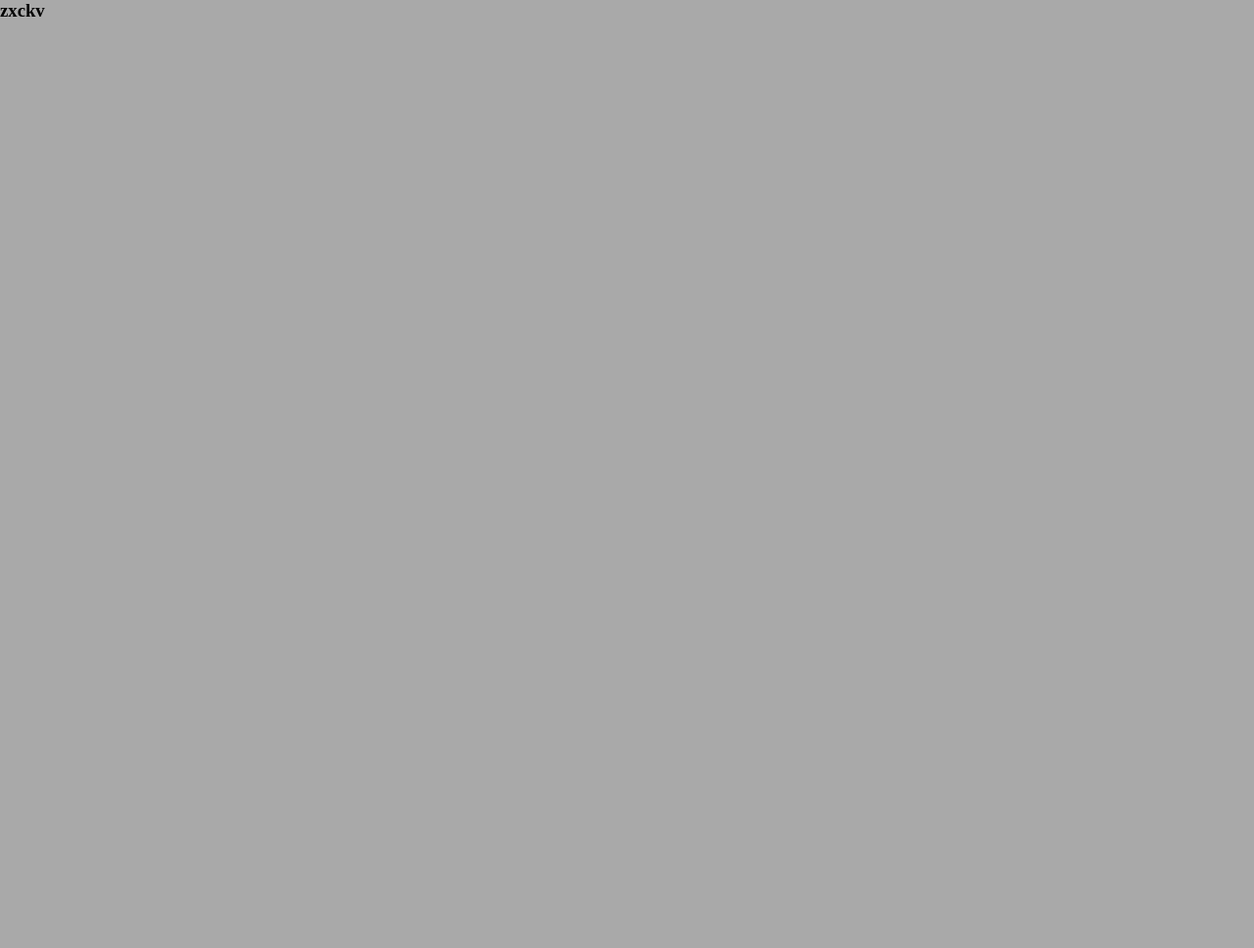
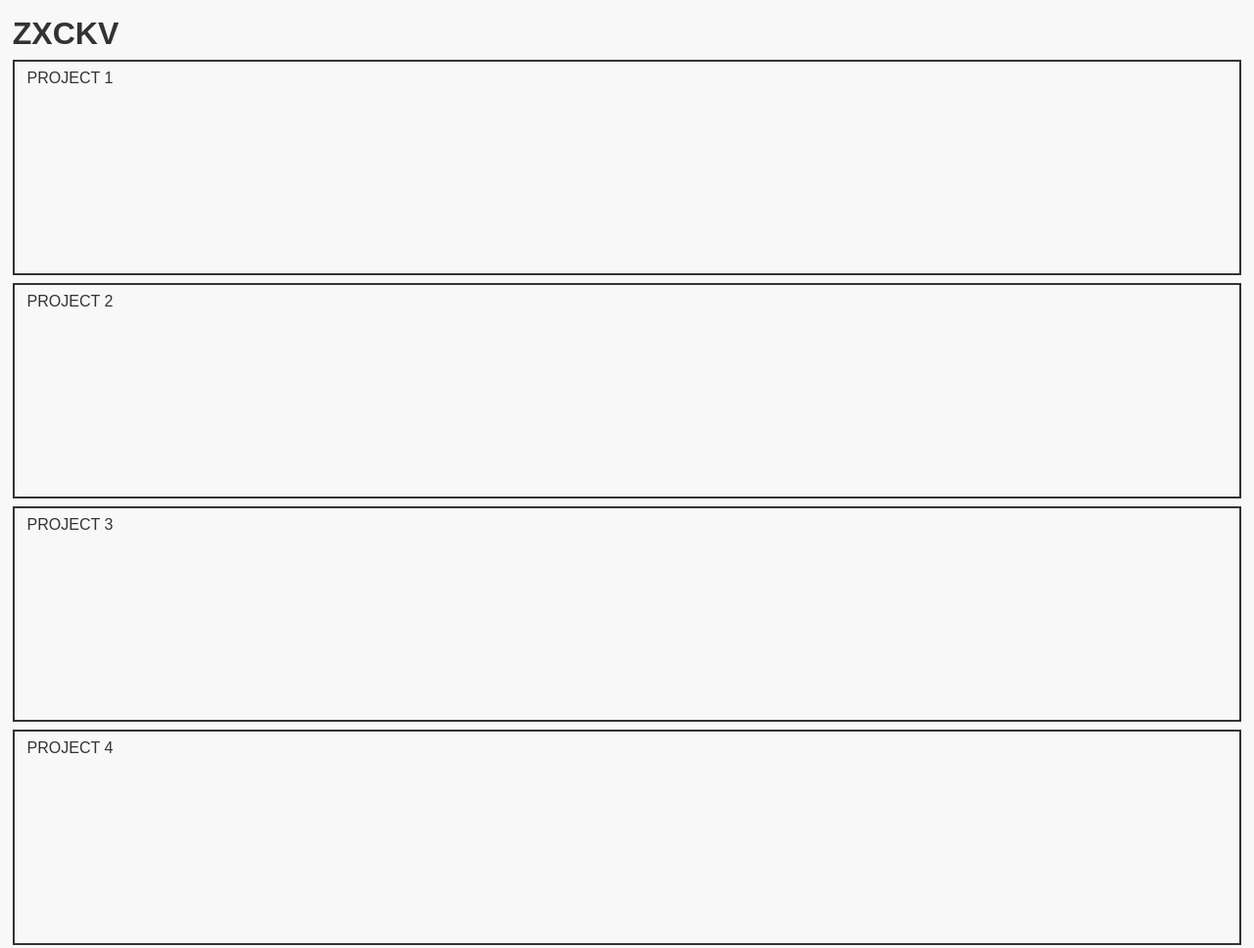
Before and after one commit to zxckv/zxckv.github.io, a plain HTML site: page index.html in a window 1280 px wide. Shown: the whole page at 98% size. Before the commit the page ends 800 px from the top, so only its background shows below. Drawn offline with Linux system fonts and the light colour scheme.

Commit message:
Added basic content and styles

```diff
--- a/index.html
+++ b/index.html
@@ -5,12 +5,15 @@
         <meta charset="utf-8">
         <meta name="viewport" content="width=device-width, initial-scale=1, shrink-to-fit=no">
         <title> ZXCKV </title>
-
         <link rel="stylesheet" href="style.css">
     </head>
 
     <body>
-        <h3> zxckv </h3>
+        <h1> ZXCKV </h1>
+        <div> PROJECT 1 </div>
+        <div> PROJECT 2 </div>
+        <div> PROJECT 3 </div>
+        <div> PROJECT 4 </div>
     </body>
 
 </html>
--- a/style.css
+++ b/style.css
@@ -1,8 +1,28 @@
+:root {
+    --cu-white: #f8f8f8;
+    --cu-black: #333333;
+}
+
 * {
     margin: 0;
     padding: 0;
+    font-family: sans-serif;
 }
 
 body {
-    background-color: darkgray;
+    background-color: var(--cu-white);
+    color: var(--cu-black);
+    padding: 2vh 1vw;
 }
+
+body > div {
+    width: auto;
+    border: 2px solid var(--cu-black);
+    height: 200px;
+    margin: 1vh 0vw;
+    padding: 1vh 1vw;
+}
+
+h1 {
+    font-size: xx-large;
+}
```
